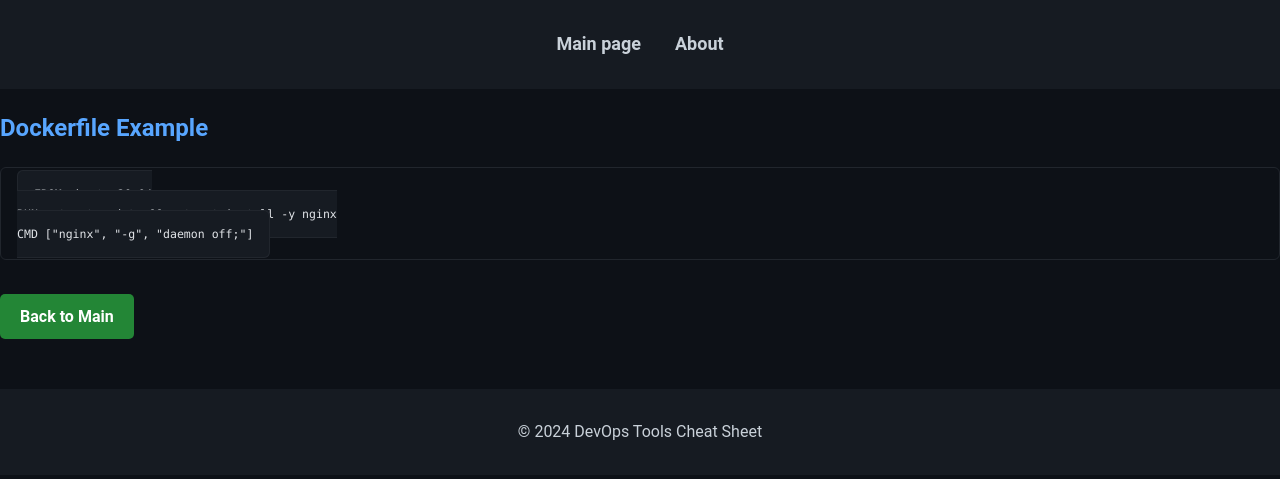
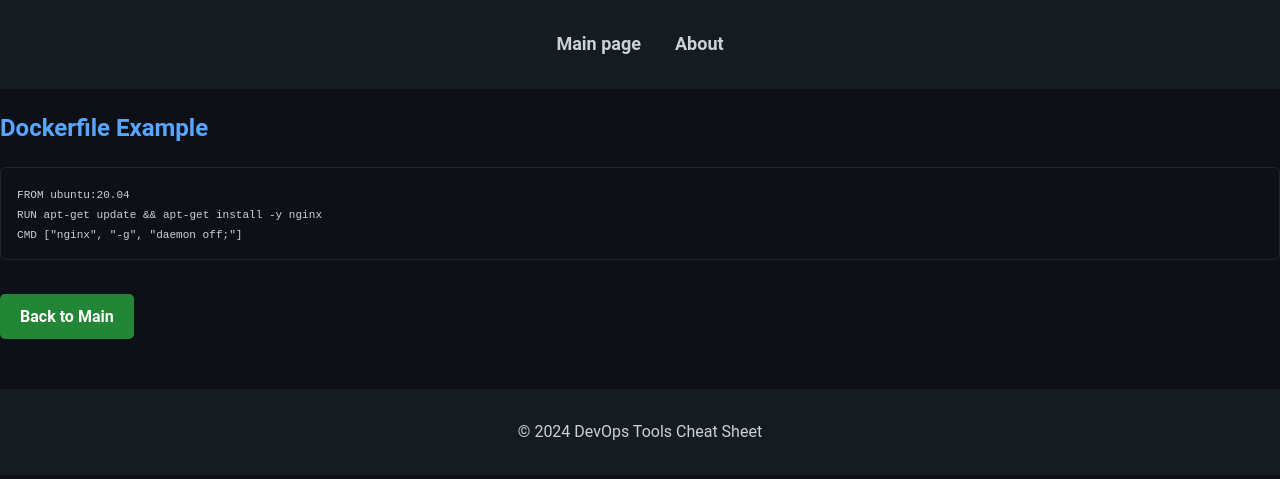
Before and after one commit to nediol/nediol.github.io, a Jekyll site: the page built from docker.md, in a window 1280 px wide. Shown: the top 479 px of the page. Built offline with Jekyll 4.4.1, drawn with Linux system fonts in a browser that asks for light colours.

Commit message:
Update style.css

```diff
--- a/assets/css/style.css
+++ b/assets/css/style.css
@@ -163,25 +163,28 @@ a.button:hover {
 }
 
 /* Стиль для блоков кода */
-pre, code {
+pre {
     background-color: #0d1117; /* Темный фон блока */
     border: 1px solid #21262d; /* Темная граница */
     border-radius: 6px; /* Закругленные углы */
     padding: 16px; /* Внутренний отступ */
     font-size: 85%; /* Уменьшенный шрифт */
     line-height: 1.45;
-    overflow: auto; /* Добавляем прокрутку для длинного кода */
+    overflow: auto; /* Прокрутка для длинного кода */
     font-family: SFMono-Regular, Consolas, "Liberation Mono", Menlo, Courier, monospace;
     color: #c9d1d9; /* Цвет текста */
+    white-space: pre-wrap; /* Разрешает перенос строк для длинного текста */
 }
 
-/* Подсветка встроенного кода */
 code {
-    background-color: #161b22; /* Фон для встроенного кода */
-    color: #e1e4e8; /* Цвет текста для встроенного кода */
+    background-color: transparent; /* Убираем фон для встроенного кода внутри pre */
+    padding: 0; /* Убираем отступы */
+    border-radius: 0; /* Убираем закругленные углы */
+    color: inherit; /* Унаследуем цвет текста */
+    font-size: inherit; /* Унаследуем размер шрифта */
 }
 
-/* Подсветка синтаксиса для разных типов данных */
+/* Подсветка синтаксиса */
 .token.comment, .token.block-comment, .token.prolog, .token.doctype, .token.cdata {
     color: #8b949e; /* Цвет для комментариев */
 }
```
